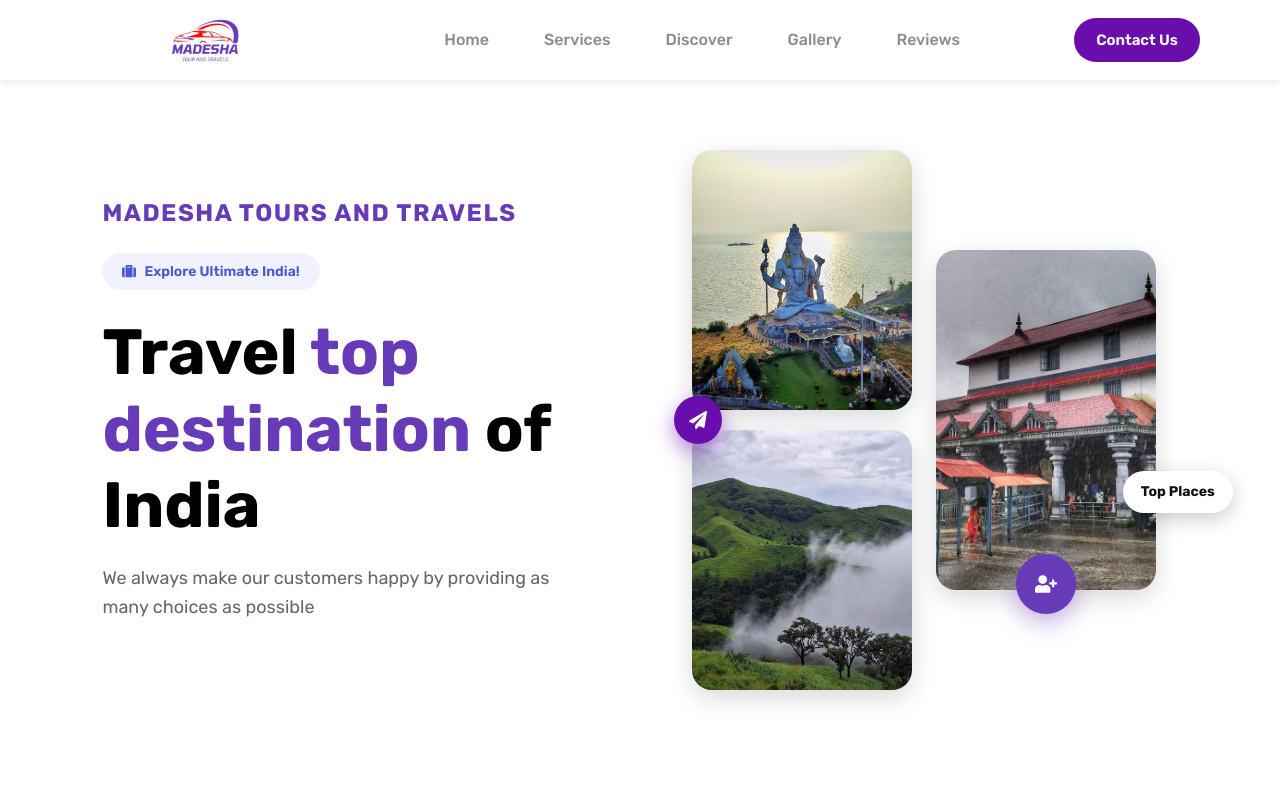
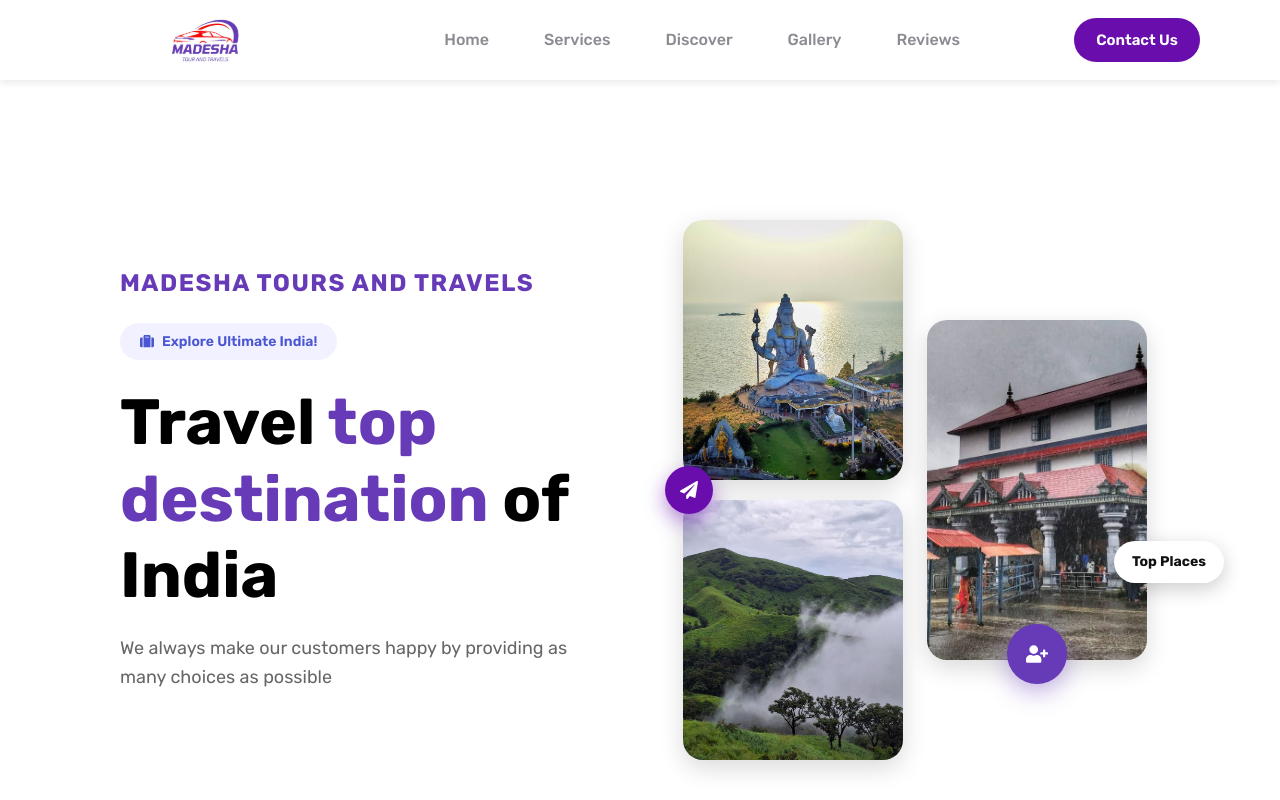
Before and after one commit to IT-Alliance-Tech/MadeshaTravels-React, a React (Vite) app: page / in a window 1280 px wide. Shown: the top 800 px of the page. Built offline with nearby package versions, Linux system fonts and the light colour scheme.

Commit message:
Updated heroSection.module.css

```diff
--- a/src/styles/heroSection.module.css
+++ b/src/styles/heroSection.module.css
@@ -2,11 +2,11 @@
   display: flex;
   align-items: center;
   justify-content: space-between;
-  padding: 20px 8% 60px;  /* Minimal top padding */
+  padding: 120px;  /* Changed from 120px */
   gap: 60px;
   flex-wrap: wrap;
   position: relative;
-  margin-top: 80px;  /* This accounts for fixed header */
+  margin-top: 80px;
   min-height: calc(100vh - 80px);
 }
 
```
